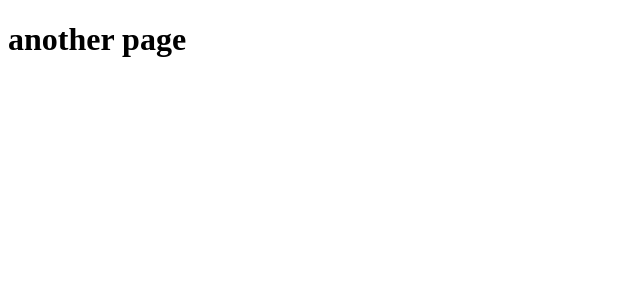
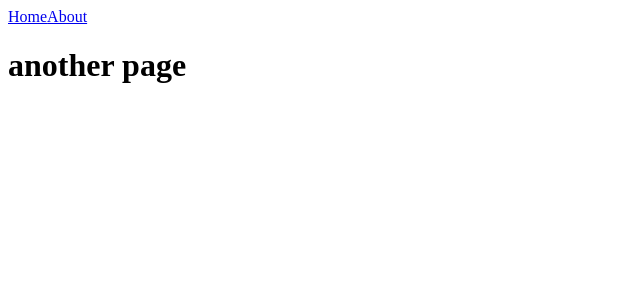
Before and after one commit to wintree86/next-tutorial, a Next.js app: page /about in a window 1280 px wide. Shown: the top 300 px of the page, without its empty margins (0-640 px from the left). Built offline with nearby package versions, Linux system fonts and the light colour scheme.

Commit message:
code split

```diff
--- /dev/null
+++ b/components/Header.js
@@ -0,0 +1,11 @@
+import Link from "next/link";
+import styles from "./header.scss";
+
+const Header = () => {
+  return (<div className={styles.headerWrapper}>
+    <Link prefetch href="/"><a>Home</a></Link>
+    <Link href="/about"><a>About</a></Link>
+  </div>);
+};
+
+export default Header;
--- /dev/null
+++ b/components/Page.js
@@ -0,0 +1,12 @@
+import Header from "./Header";
+
+const Page = ({ children }) => {
+  return (
+    <div>
+      <Header />
+      {children}
+    </div>
+  );
+};
+
+export default Page;
--- /dev/null
+++ b/components/header.scss
@@ -0,0 +1,12 @@
+.headerWrapper {
+  display: flex;
+  width: 100%;
+  border-bottom: 1px solid #999999;
+  padding: 12px;
+  a {
+    font-size: 32px;
+    color: #555555;
+    text-decoration: none;
+    margin-right: 12px;
+  }
+}
--- a/package.json
+++ b/package.json
@@ -6,6 +6,7 @@
   },
   "dependencies": {
     "@zeit/next-sass": "^1.0.1",
+    "axios": "^0.18.0",
     "isomorphic-unfetch": "^3.0.0",
     "next": "^7.0.2",
     "node-sass": "^4.11.0",
--- /dev/null
+++ b/pages/_document.js
@@ -0,0 +1,29 @@
+import Document, { Head, Main, NextScript } from "next/document";
+import flush from "styled-jsx/server";
+
+export default class MyDocument extends Document {
+  static getInitialProps({ renderPage }) {
+    const { html, head } = renderPage();
+    const styles = flush();
+
+    return { html, head, styles };
+  }
+
+  render() {
+    return (
+      <html>
+        <Head>
+          <title>Next.js Tutorials</title>
+          <meta
+            name="viewport"
+            content="initial-scale=1.0, width=device-width"
+          />
+        </Head>
+        <body>
+          <Main />
+          <NextScript />
+        </body>
+      </html>
+    );
+  }
+}
--- a/pages/about.js
+++ b/pages/about.js
@@ -1,7 +1,9 @@
+import Page from "../components/Page";
+
 const About = () => (
-  <div>
+  <Page>
     <h1>another page</h1>
-  </div>
+  </Page>
 );
 
 export default About;
--- a/styles.scss
+++ b/styles.scss
@@ -1,4 +1,7 @@
 $font-size: 50px;
+body {
+    margin: 0;
+}
 .example {
     font-size: $font-size;
 }
```
Also changed, not shown: pages/index.js (+10 -20 lines), 1 other file (tests, documents, lock files or other folders).
